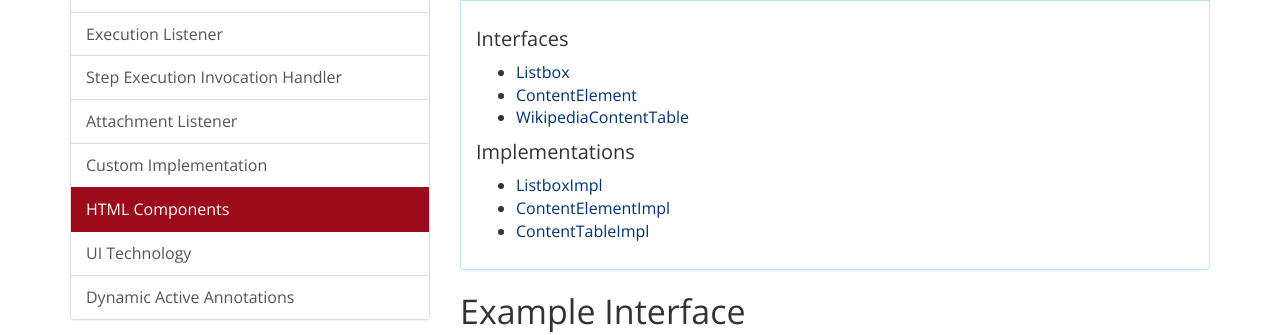
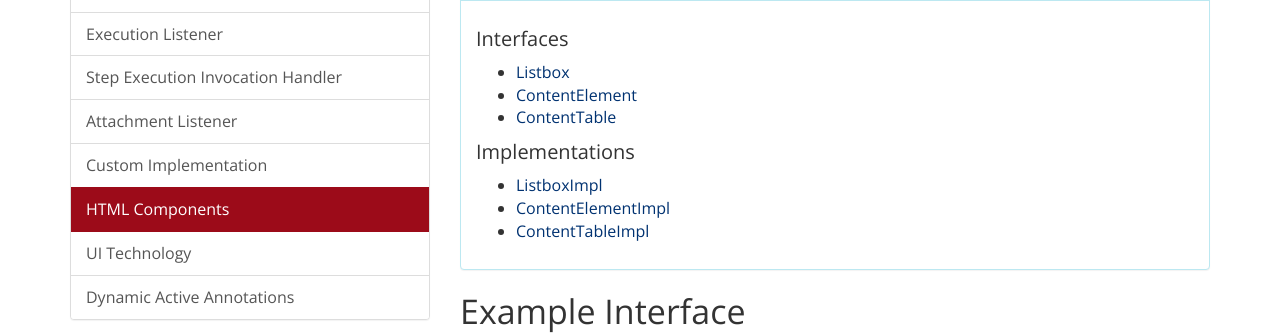
Before and after one commit to tapir-test/tapir-website, a Jekyll site: the page built from _docs/customization/HTML_Components.md, in a window 1280 px wide and 900 px high. Shown: the part 379-714 px from the top of the window. Built offline with Jekyll 4.4.1, drawn with Linux system fonts in a browser that asks for light colours; comment, search, counter and statistics services are not loaded.

Commit message:
Links fixed
Signed-off-by: Oliver Libutzki <oliver.libutzki@bmiag.de>

```diff
--- a/_docs/customization/HTML_Components.md
+++ b/_docs/customization/HTML_Components.md
@@ -29,7 +29,7 @@
         <a href="https://github.com/tapir-test/tapir-showcase/blob/master/wikipedia/src/main/java/de/bmiag/tapir/showcase/wikipedia/component/ContentElement.xtend">ContentElement</a>
     </li>
     <li>
-        <a href="https://github.com/tapir-test/tapir-showcase/blob/master/wikipedia/src/main/java/de/bmiag/tapir/showcase/wikipedia/component/WikipediaContentTable.xtend">WikipediaContentTable</a>
+        <a href="https://github.com/tapir-test/tapir-showcase/blob/master/wikipedia/src/main/java/de/bmiag/tapir/showcase/wikipedia/component/ContentTable.xtend">ContentTable</a>
     </li>
   </ul>
   <h4>Implementations</h4>
```
